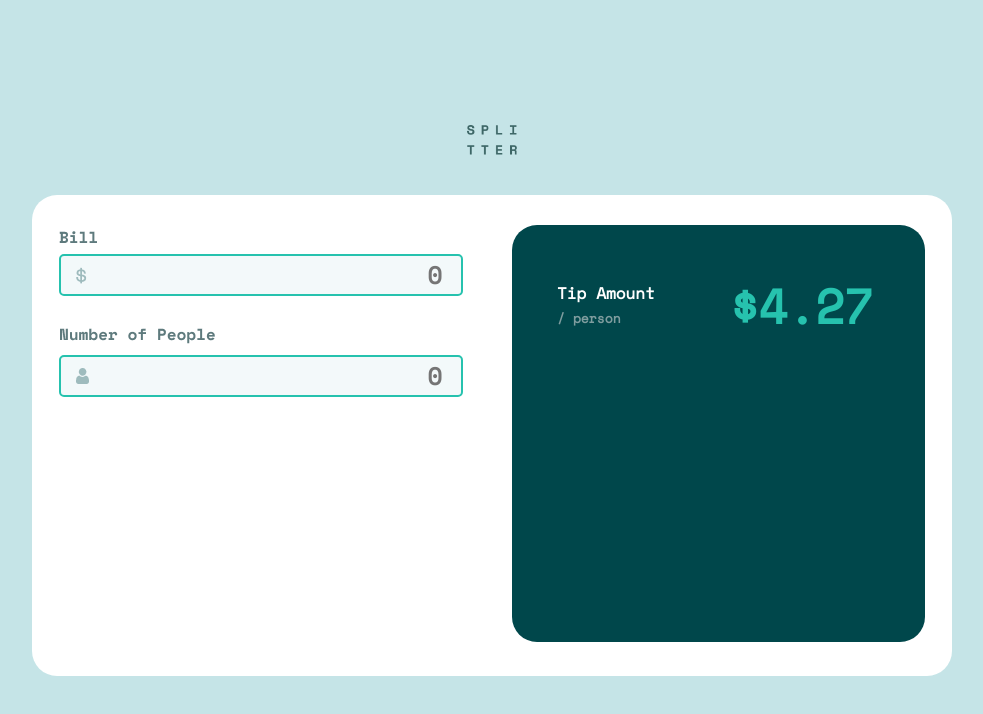
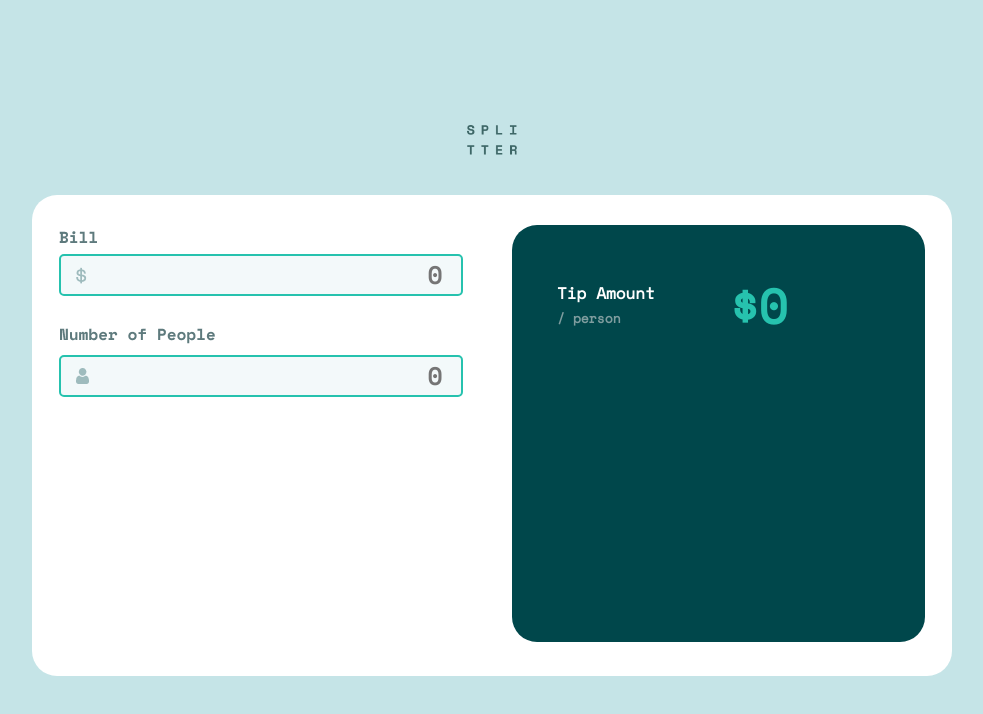
Before and after one commit to DavidPerelman/tip-calculator-app, a React (Create React App) app: page / in a window 1280 px wide. Shown: the top 714 px of the page, without its empty margins (148-1131 px from the left). Built offline with nearby package versions, Linux system fonts and the light colour scheme.

Commit message:
setup the tip amount output value should be 0 test

```diff
--- a/src/containers/CalculatorInputs/CalculatorInputs.js
+++ b/src/containers/CalculatorInputs/CalculatorInputs.js
@@ -14,8 +14,8 @@ const CalculatorInputs = () => {
         <div className='CalculatorInputs-container'>
           <div>
             <img src={billHeader} className='bill-header' alt='bill-header' />
-            <div class='wrapper'>
-              <div class='dollar-icon'></div>
+            <div className='wrapper'>
+              <div className='dollar-icon'></div>
               <input
                 type='text'
                 placeholder='0'
@@ -33,13 +33,13 @@ const CalculatorInputs = () => {
               className='number-of-people'
               alt='number-of-people'
             />
-            <div class='wrapper'>
-              <div class='person-icon'></div>
+            <div className='wrapper'>
+              <div className='person-icon'></div>
               <input
                 type='text'
                 placeholder='0'
                 onChange={(e) => setNumberOfPeople(e.target.value)}
-                data-testid='billInput'
+                data-testid='numberOfPeopleInput'
                 className='bill-input'
                 value={numberOfPeople}
               />
--- a/src/containers/CalculatorOutputs/CalculatorOutputs.js
+++ b/src/containers/CalculatorOutputs/CalculatorOutputs.js
@@ -13,7 +13,12 @@ const CalculatorOutputs = () => {
             <span className='text-13 text-gray-green'>/ person</span>
           </div>
           <div className='tip-amount-value-output'>
-            <span className='text-48 text-light-sea-green'>$4.27</span>
+            <span
+              data-testid='tipAmountOutput'
+              className='text-48 text-light-sea-green'
+            >
+              $0
+            </span>
           </div>
         </div>
       </Container>
```
Also changed, not shown: 1 other file (tests, documents, lock files or other folders).
